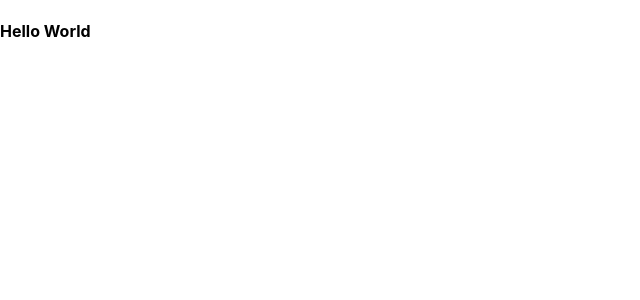
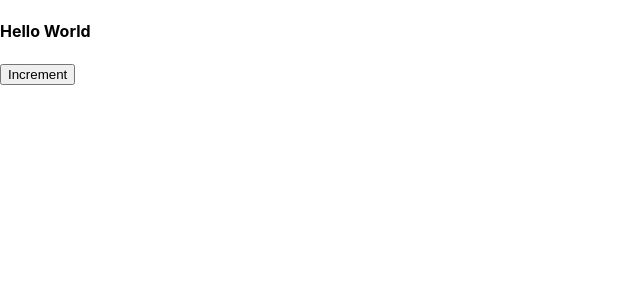
Before and after one commit to priyaesh/Counter-app, a React (Create React App) app: page / in a window 1280 px wide. Shown: the top 300 px of the page, without its empty margins (0-640 px from the left). Built offline with nearby package versions, Linux system fonts and the light colour scheme.

Commit message:
adding button to the counter

```diff
--- a/src/Components/Counter.jsx
+++ b/src/Components/Counter.jsx
@@ -2,7 +2,12 @@ import React, { Component } from "react";
 
 class Counter extends Component {
   render() {
-    return <h4>Hello World</h4>;
+    return (
+      <>
+        <h4>Hello World</h4>
+        <button>Increment</button>
+      </>
+    );
   }
 }
 
```
